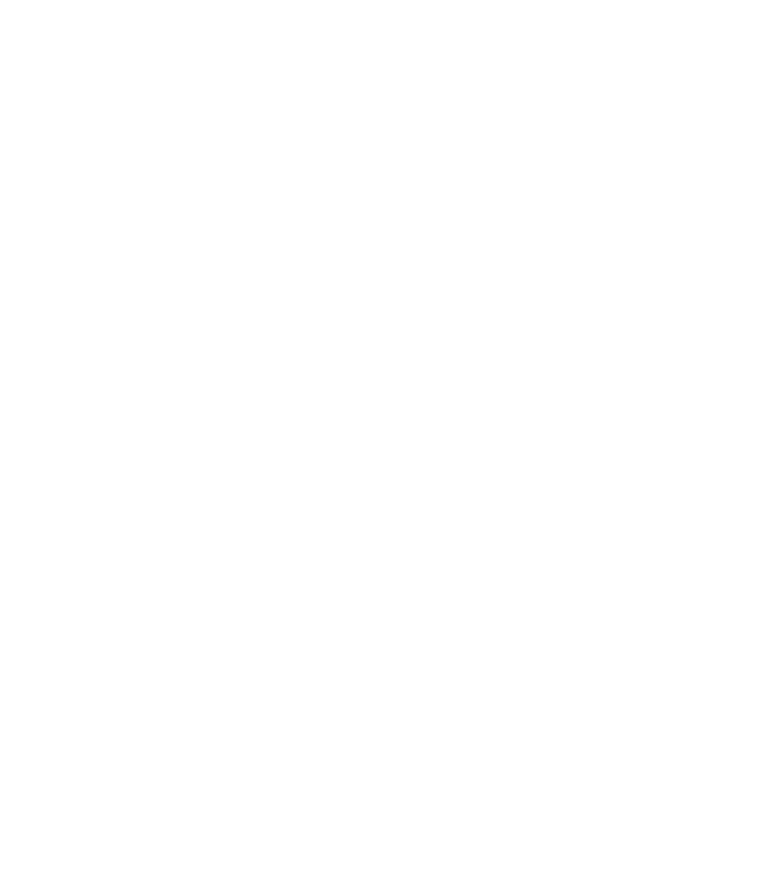
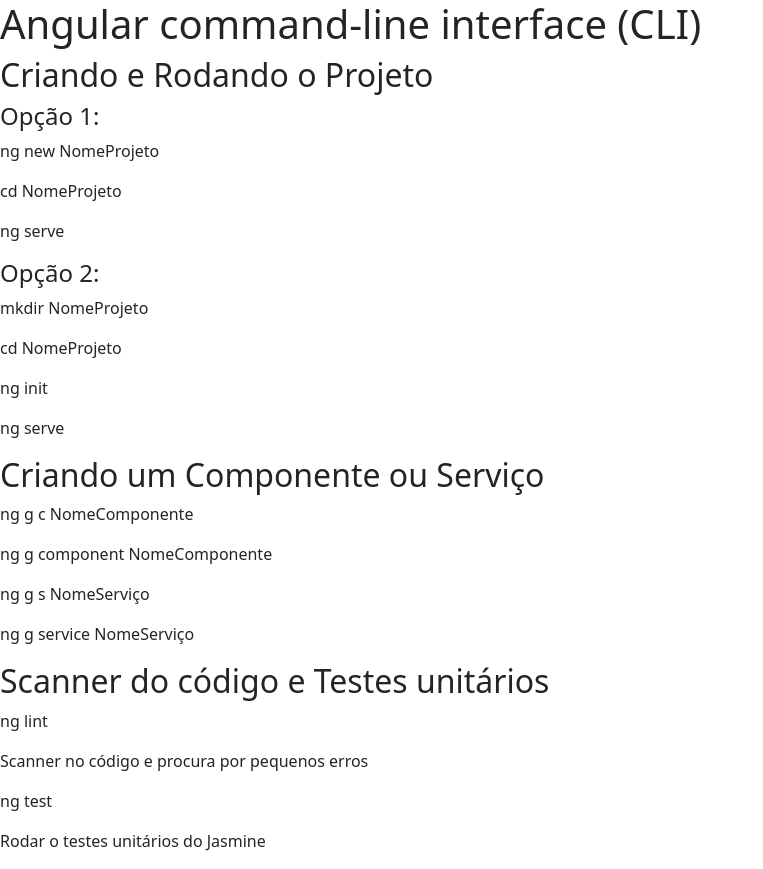
Before and after one commit to gustavomghisi7/Angular2-, an Angular app: page / in a window 1280 px wide. Shown: the whole page, without its empty margins (0-763 px from the left). Before the commit the page ends 800 px from the top, so only its background shows below. Built offline with nearby package versions, Linux system fonts and the light colour scheme.

Commit message:
Angular CLI parte 1

```diff
--- a/angular.json
+++ b/angular.json
@@ -98,9 +98,21 @@
             ],
             "scripts": []
           }
+        },
+        "lint": {
+          "builder": "@angular-eslint/builder:lint",
+          "options": {
+            "lintFilePatterns": [
+              "src/**/*.ts",
+              "src/**/*.html"
+            ]
+          }
         }
       }
     }
   },
-  "defaultProject": "data-binding"
+  "defaultProject": "data-binding",
+  "cli": {
+    "defaultCollection": "@angular-eslint/schematics"
+  }
 }
--- a/src/app/app.component.html
+++ b/src/app/app.component.html
@@ -1,5 +1,10 @@
-<!-- Databinding -->
-<app-data-binding #minhaVariavel></app-data-binding>
+
+<!-- Angular CLI -->
+<app-cli></app-cli>
+
+<!-- Databinding
+    <app-data-binding #minhaVariavel></app-data-binding>
+-->
 
 <!-- Lifecycle hooks
     <app-ciclo [valorInicial]="valor" *ngIf="!deletarCiclo"></app-ciclo>
--- a/src/app/app.module.ts
+++ b/src/app/app.module.ts
@@ -9,6 +9,7 @@
 import { InputPropertyComponent } from './input-property/input-property.component';
 import { OutputPropertyComponent } from './output-property/output-property.component';
 import { CicloComponent } from './ciclo/ciclo.component';
+import { CliComponent } from './cli/cli.component';
 
 @NgModule({
   declarations: [
@@ -17,7 +18,8 @@
     InputPropertyComponent,
     MeuFormComponent,
     OutputPropertyComponent,
-    CicloComponent
+    CicloComponent,
+    CliComponent
 
   ],
   imports: [
--- /dev/null
+++ b/src/app/cli/cli.component.html
@@ -0,0 +1,39 @@
+<section class="angular-cli">
+
+    <h1>Angular command-line interface (CLI)</h1>
+
+    <article>
+        <h2>Criando e Rodando o Projeto</h2>
+
+        <h4>Opção 1:</h4>
+        <p>ng new NomeProjeto</p>
+        <p>cd NomeProjeto</p>
+        <p>ng serve</p>
+
+        <h4>Opção 2:</h4>
+        <p>mkdir NomeProjeto</p>
+        <p>cd NomeProjeto</p>
+        <p>ng init</p>
+        <p>ng serve</p>
+    </article>
+
+    <article>
+        <h2>Criando um Componente ou Serviço</h2>
+
+        <p>ng g c NomeComponente</p>
+        <p>ng g component NomeComponente</p>
+
+        <p>ng g s NomeServiço</p>
+        <p>ng g service NomeServiço</p>
+    </article>
+
+    <article>
+        <h2>Scanner do código e Testes unitários </h2>
+
+        <p>ng lint</p>
+        <p>Scanner no código e procura por pequenos erros</p>
+
+        <p>ng test</p>
+        <p>Rodar o testes unitários do Jasmine</p>
+    </article>
+</section>
--- /dev/null
+++ b/src/app/cli/cli.component.ts
@@ -0,0 +1,15 @@
+import { Component, OnInit } from '@angular/core';
+
+@Component({
+  selector: 'app-cli',
+  templateUrl: './cli.component.html',
+  styleUrls: ['./cli.component.css']
+})
+export class CliComponent implements OnInit {
+
+  constructor() { }
+
+  ngOnInit(): void {
+  }
+
+}
```
Also changed, not shown: package.json (+10 -1 lines), .eslintrc.json (added), src/app/cli/cli.component.css (added), 2 other files (tests, documents, lock files or other folders).
